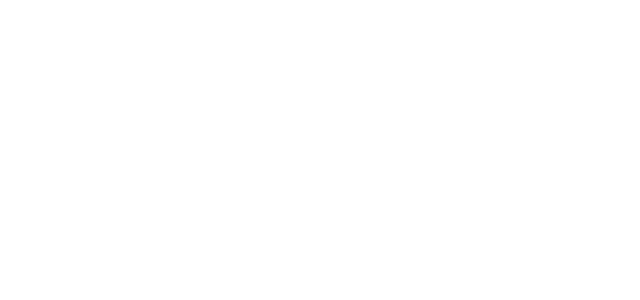
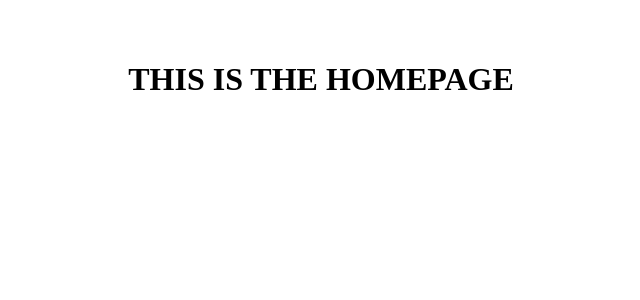
Before and after one commit to tla111/react-course-pedrotech, a React (Vite) app in the folder frontend/: page / in a window 1280 px wide. Before the commit this address had no page. Shown: the top 300 px of the page, without its empty margins (319-959 px from the left). Built offline with nearby package versions, Linux system fonts and the light colour scheme.

Commit message:
rendering home component

```diff
--- a/frontend/src/App8.jsx
+++ b/frontend/src/App8.jsx
@@ -1,13 +1,14 @@
 import React from 'react'
 import './App.css'
 import { BrowserRouter as Router, Routes, Route } from 'react-router-dom'
+import Home from "./Pages/Home"
 
 const App8 = () => {
     return (
         <div className="App">
             <Router>
                 <Routes>
-                    {/* <Route path="/" element={ } /> */}
+                    <Route path="/" element={<Home />} />
                 </Routes>
             </Router>
         </div>
--- a/frontend/src/Pages/Home.js
+++ b/frontend/src/Pages/Home.jsx
@@ -2,7 +2,9 @@
 
 const Home = () => {
     return (
-        <div>Home</div>
+        <div>
+            <h1>THIS IS THE HOMEPAGE</h1>
+        </div>
     )
 }
 
```
